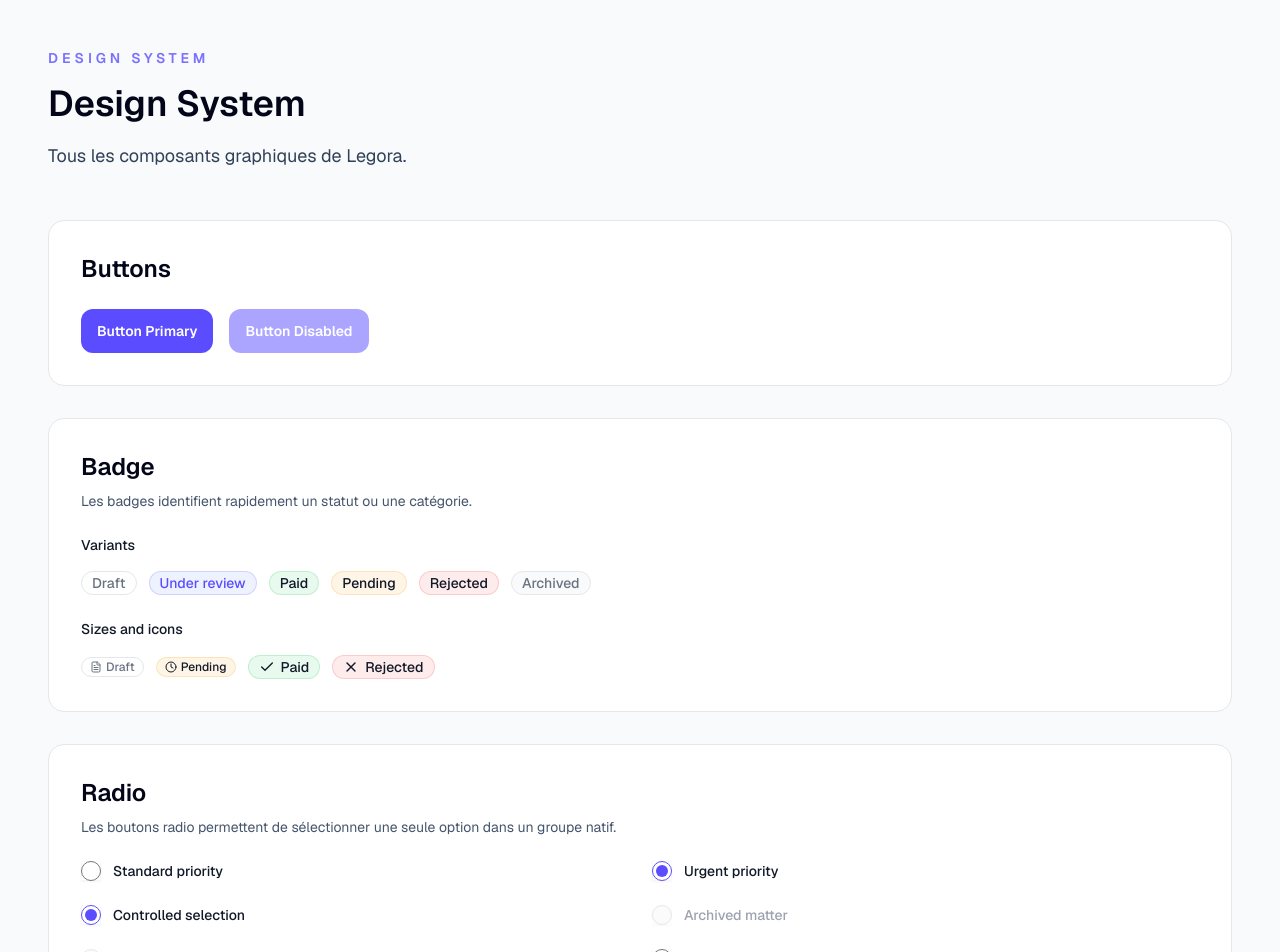
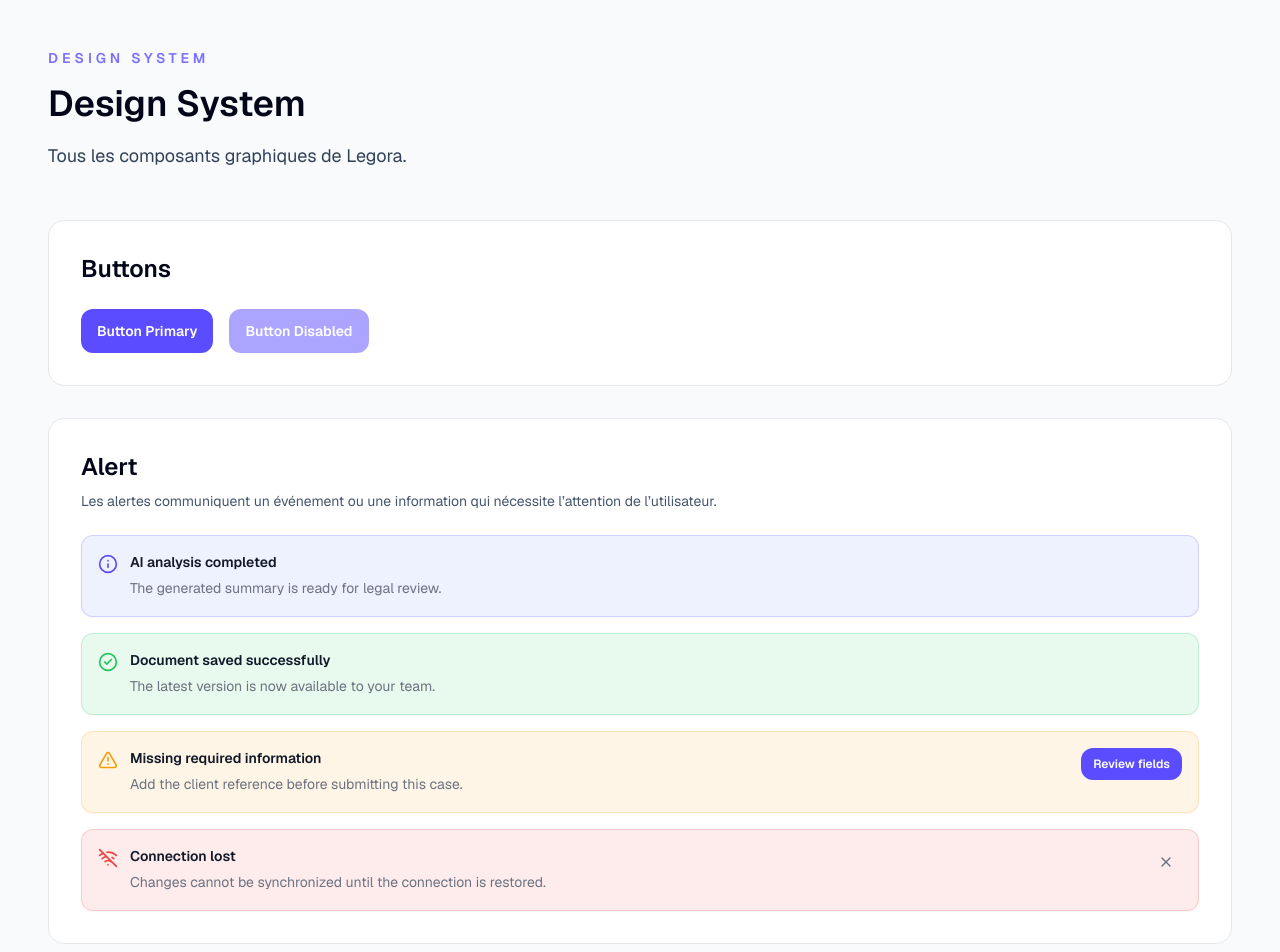
Before and after one commit to Allan-77120/legora, a Next.js app: page /design-system in a window 1280 px wide. Shown: the top 952 px of the page. Built offline with nearby package versions, Linux system fonts and the light colour scheme.

Commit message:
feat(ui): add production-ready Alert component

```diff
--- a/src/app/design-system/page.tsx
+++ b/src/app/design-system/page.tsx
@@ -1,6 +1,16 @@
-import { Check, Clock, FileText, X } from "lucide-react";
+import {
+  Check,
+  CheckCircle2,
+  Clock,
+  FileText,
+  Info,
+  TriangleAlert,
+  WifiOff,
+  X,
+} from "lucide-react";
 
 import {
+  Alert,
   Badge,
   Button,
   Card,
@@ -50,6 +60,62 @@ export default function UIPage() {
                 <Button type="button" disabled>
                   Button Disabled
                 </Button>
+              </div>
+            </div>
+          </section>
+
+          <section className="rounded-[16px] border border-[#E5E7EB] bg-white p-8">
+            <div className="space-y-6">
+              <div>
+                <h2 className="text-2xl font-semibold text-slate-950">
+                  Alert
+                </h2>
+
+                <p className="mt-2 text-sm text-slate-600">
+                  Les alertes communiquent un événement ou une information qui
+                  nécessite l’attention de l’utilisateur.
+                </p>
+              </div>
+
+              <div className="space-y-4">
+                <Alert
+                  variant="info"
+                  title="AI analysis completed"
+                  icon={<Info />}
+                >
+                  The generated summary is ready for legal review.
+                </Alert>
+
+                <Alert
+                  variant="success"
+                  title="Document saved successfully"
+                  icon={<CheckCircle2 />}
+                >
+                  The latest version is now available to your team.
+                </Alert>
+
+                <Alert
+                  variant="warning"
+                  title="Missing required information"
+                  icon={<TriangleAlert />}
+                  action={
+                    <Button type="button" className="h-8 px-3 text-xs">
+                      Review fields
+                    </Button>
+                  }
+                >
+                  Add the client reference before submitting this case.
+                </Alert>
+
+                <Alert
+                  variant="danger"
+                  title="Connection lost"
+                  icon={<WifiOff />}
+                  dismissible
+                >
+                  Changes cannot be synchronized until the connection is
+                  restored.
+                </Alert>
               </div>
             </div>
           </section>
--- /dev/null
+++ b/src/components/ui/Alert.tsx
@@ -0,0 +1,132 @@
+"use client";
+
+import * as React from "react";
+import { X } from "lucide-react";
+
+import { cn } from "@/lib/utils";
+
+export type AlertVariant = "info" | "success" | "warning" | "danger";
+
+export interface AlertProps
+  extends Omit<React.HTMLAttributes<HTMLDivElement>, "title"> {
+  variant?: AlertVariant;
+  title?: React.ReactNode;
+  icon?: React.ReactNode;
+  action?: React.ReactNode;
+  dismissible?: boolean;
+  onDismiss?: () => void;
+}
+
+type AlertRole = "alert" | "status";
+
+interface AlertVariantConfig {
+  className: string;
+  iconClassName: string;
+  role: AlertRole;
+}
+
+const variantConfig: Record<AlertVariant, AlertVariantConfig> = {
+  info: {
+    className: "border-[var(--primary)]/20 bg-[var(--primary-soft)]",
+    iconClassName: "text-[var(--primary)]",
+    role: "status",
+  },
+  success: {
+    className: "border-[var(--success)]/20 bg-[var(--success)]/10",
+    iconClassName: "text-[var(--success)]",
+    role: "status",
+  },
+  warning: {
+    className: "border-[var(--warning)]/20 bg-[var(--warning)]/10",
+    iconClassName: "text-[var(--warning)]",
+    role: "alert",
+  },
+  danger: {
+    className: "border-[var(--danger)]/20 bg-[var(--danger)]/10",
+    iconClassName: "text-[var(--danger)]",
+    role: "alert",
+  },
+};
+
+const rootClasses =
+  "flex w-full flex-col gap-3 rounded-[var(--radius-md)] border p-4 text-[var(--text-primary)] shadow-[var(--shadow-sm)] sm:flex-row sm:items-start";
+
+const contentClasses = "flex min-w-0 flex-1 items-start gap-3";
+const iconClasses =
+  "mt-0.5 inline-flex shrink-0 items-center justify-center [&>svg]:h-5 [&>svg]:w-5";
+const titleClasses = "text-sm font-semibold leading-5";
+const descriptionClasses = "text-sm leading-6 text-[var(--text-secondary)]";
+const actionsClasses =
+  "flex shrink-0 items-center gap-2 self-start sm:ml-auto";
+const dismissButtonClasses =
+  "inline-flex h-8 w-8 shrink-0 items-center justify-center rounded-[var(--radius-sm)] text-[var(--text-secondary)] transition duration-200 ease-in-out hover:bg-[var(--surface)] hover:text-[var(--text-primary)] focus-visible:outline-none focus-visible:ring-2 focus-visible:ring-[var(--primary)] focus-visible:ring-offset-2";
+
+export const Alert = React.forwardRef<HTMLDivElement, AlertProps>(
+  (
+    {
+      action,
+      children,
+      className,
+      dismissible = false,
+      icon,
+      onDismiss,
+      title,
+      variant = "info",
+      ...props
+    },
+    ref,
+  ) => {
+    const config = variantConfig[variant];
+    const hasAction = action !== null && action !== undefined;
+    const hasDescription = children !== null && children !== undefined;
+    const hasTitle = title !== null && title !== undefined;
+
+    return (
+      <div
+        {...props}
+        ref={ref}
+        role={config.role}
+        className={cn(rootClasses, config.className, className)}
+      >
+        <div className={contentClasses}>
+          {icon ? (
+            <span
+              aria-hidden="true"
+              className={cn(iconClasses, config.iconClassName)}
+            >
+              {icon}
+            </span>
+          ) : null}
+
+          <div className="min-w-0 flex-1">
+            {hasTitle ? (
+              <div className={titleClasses}>{title}</div>
+            ) : null}
+            {hasDescription ? (
+              <div className={cn(descriptionClasses, hasTitle && "mt-1")}>
+                {children}
+              </div>
+            ) : null}
+          </div>
+        </div>
+
+        {hasAction || dismissible ? (
+          <div className={actionsClasses}>
+            {hasAction ? action : null}
+            {dismissible ? (
+              <button
+                type="button"
+                aria-label="Dismiss alert"
+                className={dismissButtonClasses}
+                onClick={() => onDismiss?.()}
+              >
+                <X aria-hidden="true" className="h-4 w-4" />
+              </button>
+            ) : null}
+          </div>
+        ) : null}
+      </div>
+    );
+  },
+);
+Alert.displayName = "Alert";
--- a/src/components/ui/index.ts
+++ b/src/components/ui/index.ts
@@ -1,3 +1,4 @@
+export * from "./Alert";
 export * from "./Badge";
 export * from "./Button";
 export * from "./Card";
```
Also changed, not shown: 2 other files (tests, documents, lock files or other folders).
